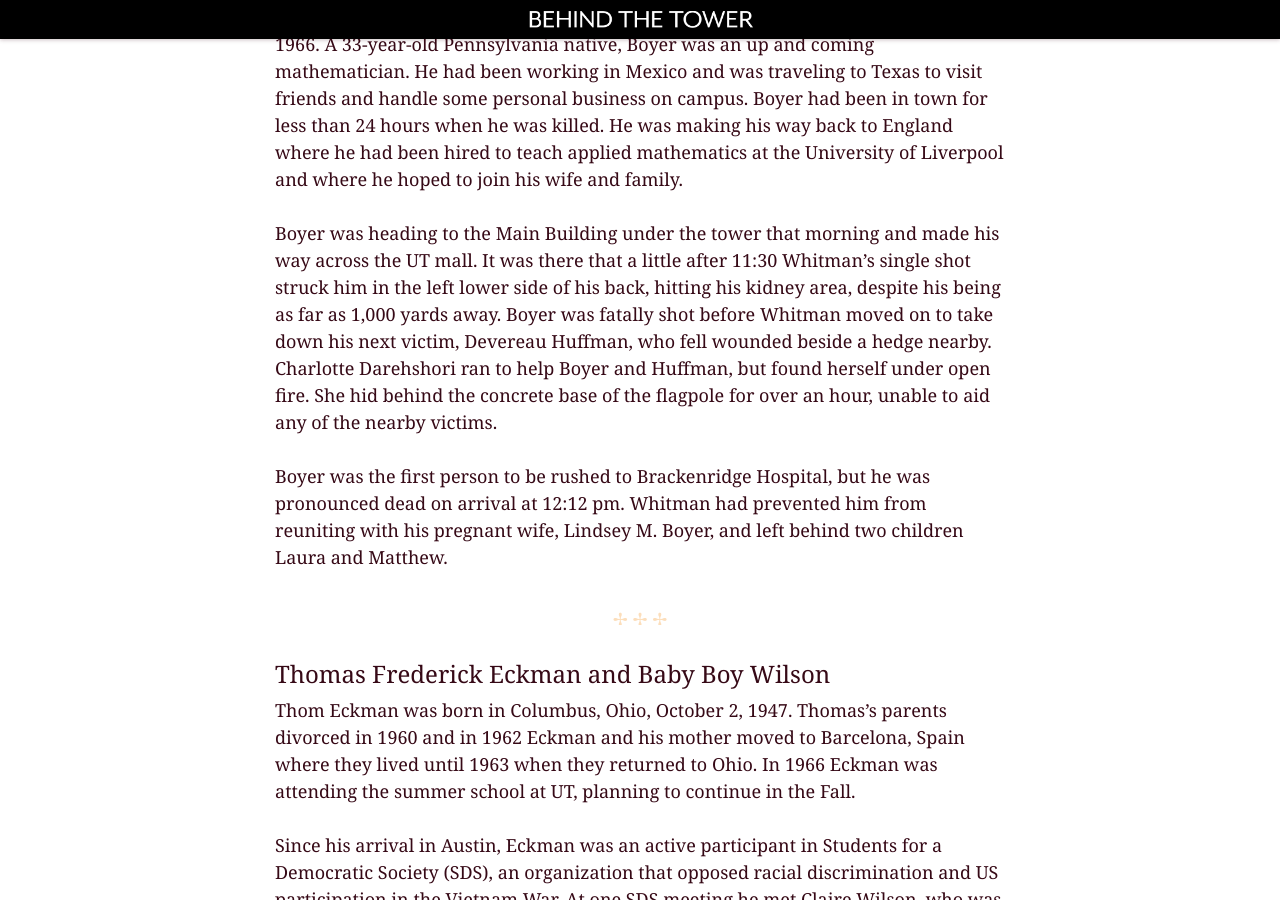
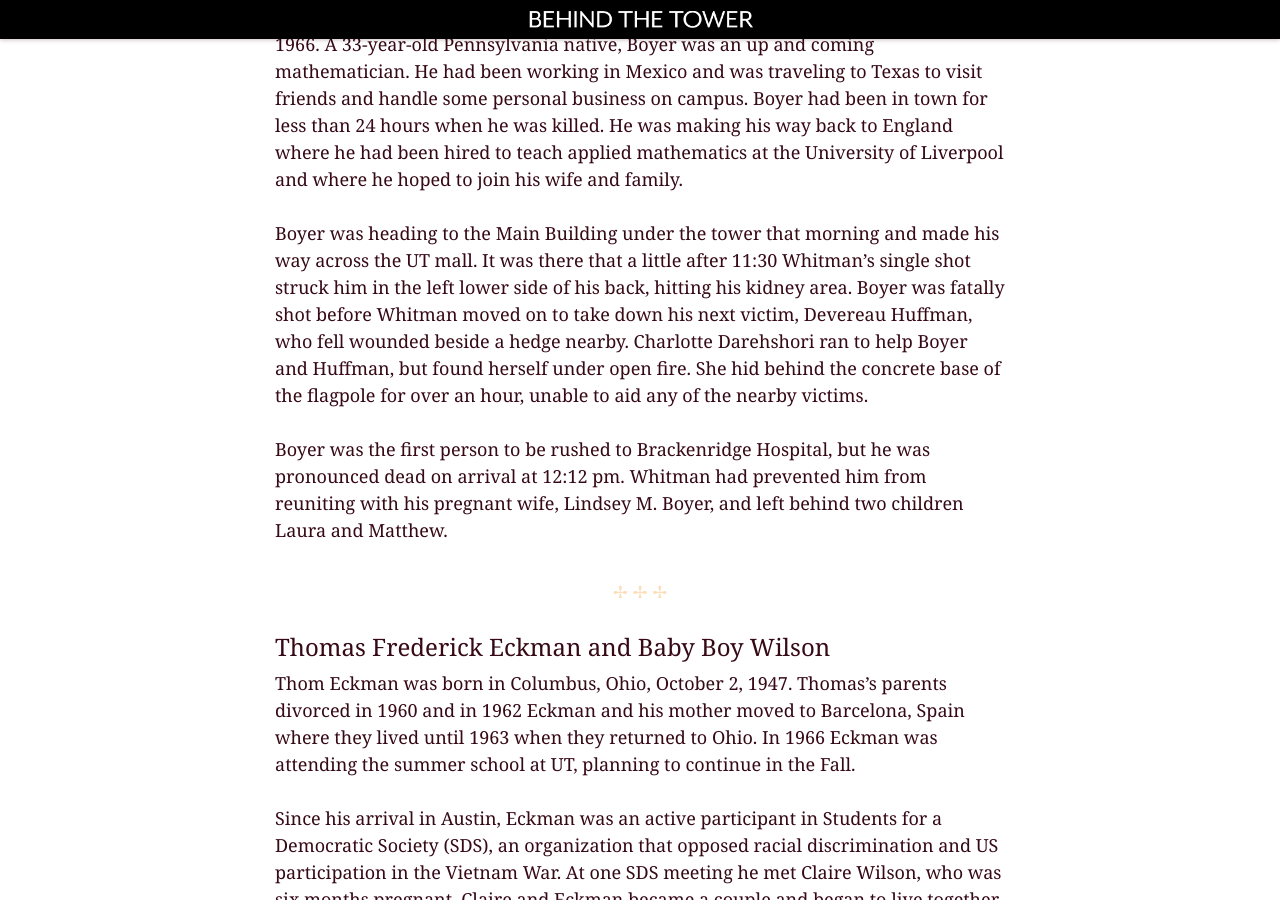
Before and after one commit to utexas-public-history/tower, a Jekyll site: the page built from the-victims.md, in a window 1280 px wide and 900 px high, scrolled down 1405 px. Built offline with Jekyll 4.4.1, drawn with Linux system fonts in a browser that asks for light colours.

Commit message:
Boyer bio correction

```diff
--- a/the-victims.md
+++ b/the-victims.md
@@ -34,7 +34,7 @@ The Peace Corps arranged for his body to be flown back home to Redlands, Califor
 
 Robert Hamilton Boyer was the third person shot by Charles Whitman on August 1, 1966. A 33-year-old Pennsylvania native, Boyer was an up and coming mathematician. He had been working in Mexico and was traveling to Texas to visit friends and handle some personal business on campus. Boyer had been in town for less than 24 hours when he was killed. He was making his way back to England where he had been hired to teach applied mathematics at the University of Liverpool and where he hoped to join his wife and family.
 
-Boyer was heading to the Main Building under the tower that morning and made his way across the UT mall. It was there that a little after 11:30 Whitman's single shot struck him in the left lower side of his back, hitting his kidney area, despite  his being as far as 1,000 yards away. Boyer was fatally shot before Whitman moved on to take down his next victim, Devereau Huffman, who fell wounded beside a hedge nearby. Charlotte Darehshori ran to help Boyer and Huffman, but found herself under open fire. She hid behind the concrete base of the flagpole for over an hour, unable to aid any of the nearby victims.
+Boyer was heading to the Main Building under the tower that morning and made his way across the UT mall. It was there that a little after 11:30 Whitman's single shot struck him in the left lower side of his back, hitting his kidney area. Boyer was fatally shot before Whitman moved on to take down his next victim, Devereau Huffman, who fell wounded beside a hedge nearby. Charlotte Darehshori ran to help Boyer and Huffman, but found herself under open fire. She hid behind the concrete base of the flagpole for over an hour, unable to aid any of the nearby victims.
 
 Boyer was the first person to be rushed to Brackenridge Hospital, but he was pronounced dead on arrival at 12:12 pm. Whitman had prevented him from reuniting with his pregnant wife, Lindsey M. Boyer, and left behind two children Laura and Matthew.
 
```
